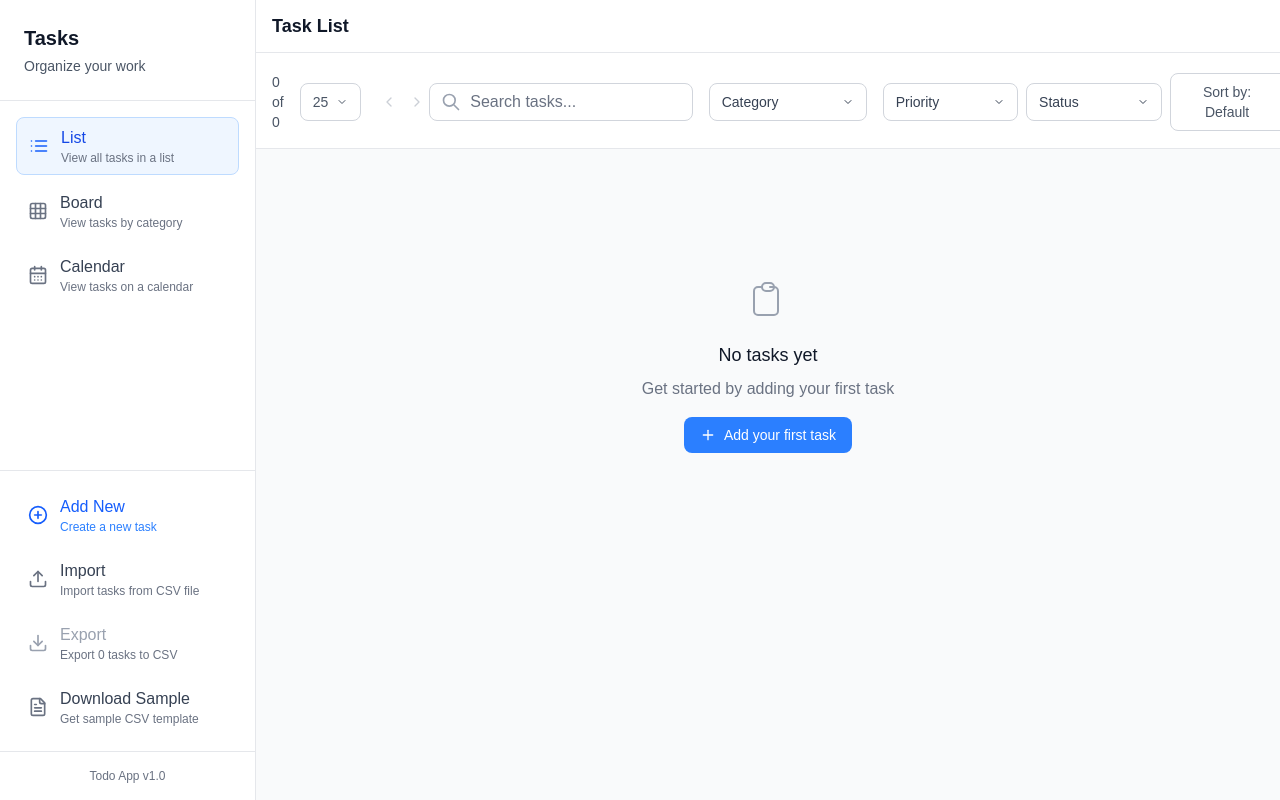
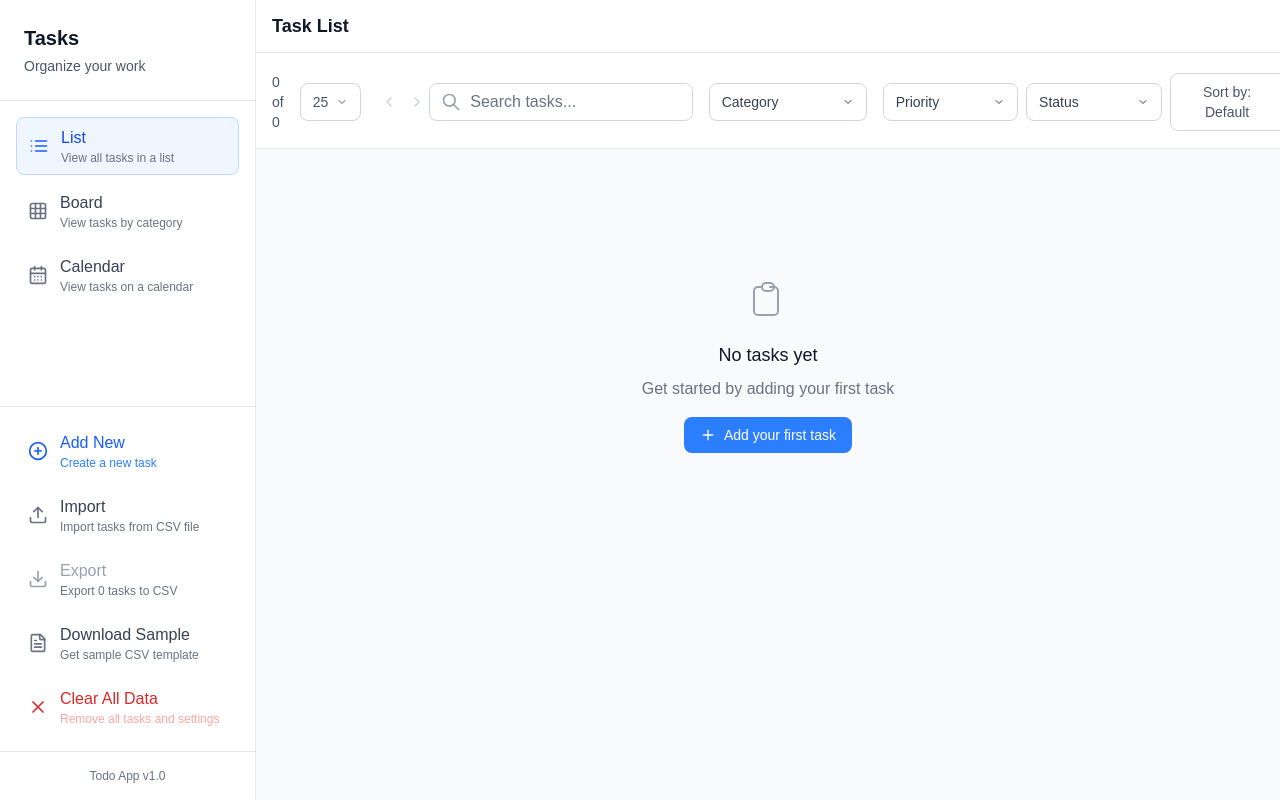
Before and after one commit to andykoe24/nextjs-todo-app, a Next.js app: page / in a window 1280 px wide. Built offline with nearby package versions, Linux system fonts and the light colour scheme.

Commit message:
add clear all task CTA with function

```diff
--- a/src/components/Sidebar.js
+++ b/src/components/Sidebar.js
@@ -169,6 +169,14 @@ const Sidebar = ({ onClose }) => {
     reader.readAsText(file);
   };
 
+  // Clear all LocalStorage data and reload
+  const handleClearAllData = () => {
+    if (window.confirm('Are you sure you want to clear all tasks and data? This cannot be undone.')) {
+      localStorage.clear();
+      window.location.reload();
+    }
+  };
+
   return (
     <div className="w-64 bg-white dark:bg-gray-800 border-r border-gray-200 dark:border-gray-700 h-screen flex flex-col">
       {/* Header */}
@@ -258,6 +266,22 @@ const Sidebar = ({ onClose }) => {
               </button>
             );
           })}
+
+          {/* Clear All Data CTA as red clickable text, with hover bg */}
+          <div
+            onClick={handleClearAllData}
+            className="w-full flex items-center gap-3 px-3 py-2 mt-2 cursor-pointer select-none transition-colors duration-200 hover:bg-red-50 focus:bg-red-50 rounded-lg"
+            style={{ color: '#dc2626' }} // Tailwind red-600
+            role="button"
+            tabIndex={0}
+            onKeyPress={e => { if (e.key === 'Enter' || e.key === ' ') handleClearAllData(); }}
+          >
+            <svg className="h-5 w-5" fill="none" stroke="currentColor" strokeWidth="2" viewBox="0 0 24 24"><path strokeLinecap="round" strokeLinejoin="round" d="M6 18L18 6M6 6l12 12" /></svg>
+            <div className="flex-1">
+              <div className="font-medium">Clear All Data</div>
+              <div className="text-xs" style={{ color: '#fca5a5' }}>Remove all tasks and settings</div>
+            </div>
+          </div>
         </div>
       </div>
 
```
